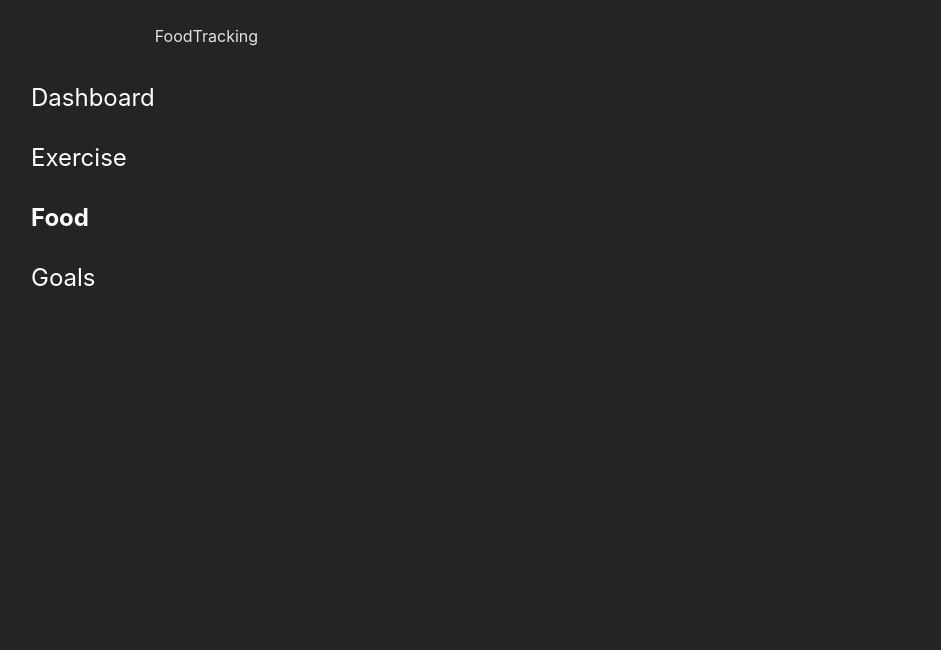
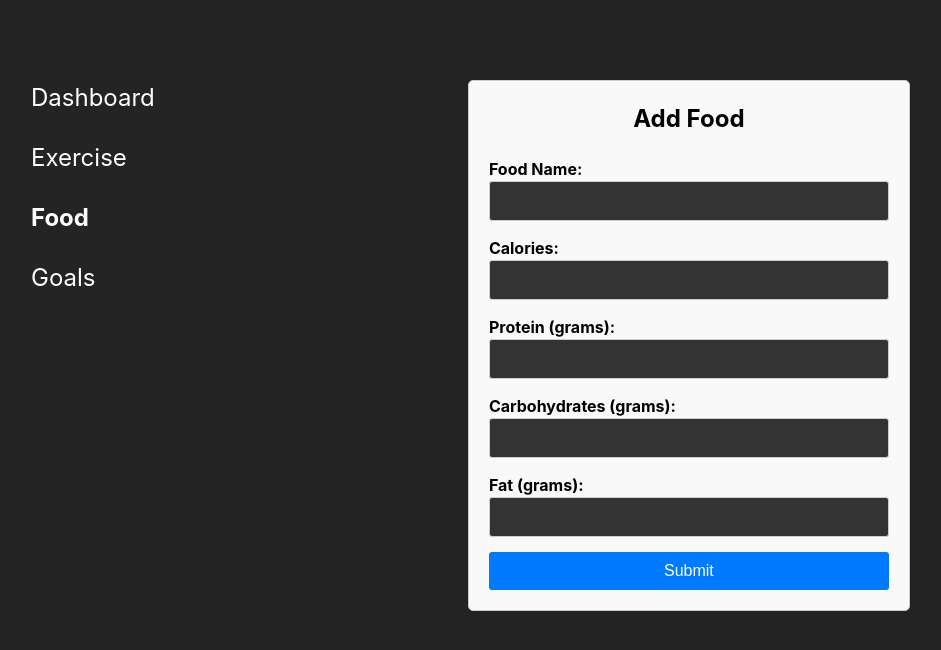
Before and after one commit to Kesharvani/pulse-fit, a React (Vite) app: page /food in a window 1280 px wide. Shown: the top 650 px of the page, without its empty margins (33-974 px from the left). Built offline with nearby package versions, Linux system fonts and the light colour scheme.

Commit message:
feat:added form to all the pages

```diff
--- a/src/pages/dashboard/Dashboard.css
+++ b/src/pages/dashboard/Dashboard.css
@@ -23,6 +23,10 @@
     display: flex;
     flex-direction: column;
     align-items: center;
+    border-radius: 0.4rem;
+    box-shadow: 0 0 10px rgba(0, 0, 0, 0.1);
+    background-color: #f9f9f9;
+    color: black;
 }
 .heading{
     width: 120px;
--- /dev/null
+++ b/src/pages/exercise/ExerciseTracking.css
@@ -0,0 +1,58 @@
+/* Style the container */
+.container {
+    max-width: 50rem;
+    margin: 3.5rem auto;
+    padding: 1.2rem;
+    border: 1px solid #ccc;
+    border-radius: 0.4rem;
+    box-shadow: 0 0 10px rgba(0, 0, 0, 0.1);
+    background-color: #f9f9f9;
+}
+.container>h2{
+    color: black;
+    text-align: center;
+    margin-top: 0px;
+}
+/* Style the form */
+form {
+    display: flex;
+    flex-direction: column;
+}
+
+/* Style form groups (label + input) */
+.form-group {
+    margin-bottom: 15px;
+    margin-right: 22px;
+}
+
+label {
+    font-weight: bold;
+    color: black;
+}
+
+input[type="text"],
+input[type="number"] {
+    width: 100%;
+    padding: 10px;
+    border: 1px solid #ccc;
+    border-radius: 3px;
+    font-size: 16px;
+    background-color: #333; /* Dark background for text inputs */
+    color: white; /* Text color for text inputs */
+}
+
+/* Style the submit button */
+button[type="submit"] {
+    background-color: #007bff;
+    color: white;
+    padding: 10px;
+    border: none;
+    border-radius: 3px;
+    font-size: 16px;
+    cursor: pointer;
+}
+
+/* Hover effect on the submit button */
+button[type="submit"]:hover {
+    background-color: #0056b3;
+}
--- a/src/pages/exercise/ExerciseTracking.jsx
+++ b/src/pages/exercise/ExerciseTracking.jsx
@@ -1,5 +1,21 @@
+import "./ExerciseTracking.css";
 import React from "react";
 
 export default function ExerciseTracking() {
-  return <div>ExerciseTracking</div>;
+  return (
+    <div class="container">
+      <h2>Add Exercise</h2>
+      <form action="/submit" method="POST">
+        <div class="form-group">
+          <label for="exerciseName">Exercise Name:</label>
+          <input type="text" id="exerciseName" name="exerciseName" required />
+        </div>
+        <div class="form-group">
+          <label for="duration">Duration (in minutes):</label>
+          <input type="number" id="duration" name="duration" required />
+        </div>
+        <button type="submit">Submit</button>
+      </form>
+    </div>
+  );
 }
--- /dev/null
+++ b/src/pages/food/FoodTracking.css
@@ -0,0 +1,55 @@
+
+
+/* Style the container */
+.container {
+    max-width: 50rem;
+    margin: 3.5rem auto;
+    padding: 20px;
+    border: 1px solid #ccc;
+    border-radius: 5px;
+    box-shadow: 0 0 10px rgba(0, 0, 0, 0.1);
+    background-color: #f9f9f9;
+}
+
+/* Style the form */
+form {
+    display: flex;
+    flex-direction: column;
+}
+
+/* Style form groups (label + input) */
+.form-group {
+    margin-bottom: 15px;
+}
+
+label {
+    font-weight: bold;
+    color: black;
+}
+
+input[type="text"],
+input[type="number"] {
+    width: 100%;
+    padding: 10px;
+    border: 1px solid #ccc;
+    border-radius: 3px;
+    font-size: 16px;
+    background-color: #333; /* Dark background for text inputs */
+    color: white; /* Text color for text inputs */
+}
+
+/* Style the submit button */
+button[type="submit"] {
+    background-color: #007bff;
+    color: white;
+    padding: 10px;
+    border: none;
+    border-radius: 3px;
+    font-size: 16px;
+    cursor: pointer;
+}
+
+/* Hover effect on the submit button */
+button[type="submit"]:hover {
+    background-color: #0056b3;
+}
--- a/src/pages/food/FoodTracking.jsx
+++ b/src/pages/food/FoodTracking.jsx
@@ -1,5 +1,38 @@
+import "./FoodTracking.css";
 import React from "react";
 
 export default function FoodTracking() {
-  return <div>FoodTracking</div>;
+  return (
+    <div class="container">
+      <h2>Add Food</h2>
+      <form action="/submit" method="POST">
+        <div class="form-group">
+          <label for="foodName">Food Name:</label>
+          <input type="text" id="foodName" name="foodName" required />
+        </div>
+        <div class="form-group">
+          <label for="calories">Calories:</label>
+          <input type="number" id="calories" name="calories" required />
+        </div>
+        <div class="form-group">
+          <label for="protein">Protein (grams):</label>
+          <input type="number" id="protein" name="protein" required />
+        </div>
+        <div class="form-group">
+          <label for="carbohydrates">Carbohydrates (grams):</label>
+          <input
+            type="number"
+            id="carbohydrates"
+            name="carbohydrates"
+            required
+          />
+        </div>
+        <div class="form-group">
+          <label for="fat">Fat (grams):</label>
+          <input type="number" id="fat" name="fat" required />
+        </div>
+        <button type="submit">Submit</button>
+      </form>
+    </div>
+  );
 }
--- /dev/null
+++ b/src/pages/goal/GoalTracking.css
@@ -0,0 +1,56 @@
+
+
+/* Style the container */
+.container {
+    max-width: 400px;
+    margin: 3.5rem auto;
+    padding: 20px;
+    border: 1px solid #ccc;
+    border-radius: 5px;
+    box-shadow: 0 0 10px rgba(0, 0, 0, 0.1);
+    background-color: #f9f9f9;
+}
+
+/* Style the form */
+form {
+    display: flex;
+    flex-direction: column;
+}
+
+/* Style form groups (label + input) */
+.form-group {
+    margin-bottom: 15px;
+}
+
+label {
+    font-weight: bold;
+}
+
+input[type="text"],
+textarea,
+input[type="date"],
+input[type="number"],
+select {
+    width: 100%;
+    padding: 10px;
+    border: 1px solid #ccc;
+    border-radius: 3px;
+    font-size: 16px;
+    background-color: #333; /* Dark background for form elements */
+    color: white; /* Text color for form elements */
+}
+/* Style the submit button */
+button[type="submit"] {
+    background-color: #007bff;
+    color: white;
+    padding: 10px;
+    border: none;
+    border-radius: 3px;
+    font-size: 16px;
+    cursor: pointer;
+}
+
+/* Hover effect on the submit button */
+button[type="submit"]:hover {
+    background-color: #0056b3;
+}
--- a/src/pages/goal/GoalTracking.jsx
+++ b/src/pages/goal/GoalTracking.jsx
@@ -1,5 +1,46 @@
+import "./GoalTracking.css";
 import React from "react";
 
 export default function GoalTracking() {
-  return <div>GoalTracking</div>;
+  return (
+    <div class="container">
+      <h2>Add Goal</h2>
+      <form action="/submit" method="POST">
+        <div class="form-group">
+          <label for="goalName">Goal Name:</label>
+          <input type="text" id="goalName" name="goalName" required />
+        </div>
+        <div class="form-group">
+          <label for="goalDescription">Goal Description:</label>
+          <textarea
+            id="goalDescription"
+            name="goalDescription"
+            rows="4"
+          ></textarea>
+        </div>
+        <div class="form-group">
+          <label for="targetDate">Target Date:</label>
+          <input type="date" id="targetDate" name="targetDate" required />
+        </div>
+        <div class="form-group">
+          <label for="targetCalories">Target Calories:</label>
+          <input
+            type="number"
+            id="targetCalories"
+            name="targetCalories"
+            required
+          />
+        </div>
+        <div class="form-group">
+          <label for="status">Status:</label>
+          <select id="status" name="status" required>
+            <option value="In Progress">In Progress</option>
+            <option value="Achieved">Achieved</option>
+            <option value="Abandoned">Abandoned</option>
+          </select>
+        </div>
+        <button type="submit">Submit</button>
+      </form>
+    </div>
+  );
 }
```
